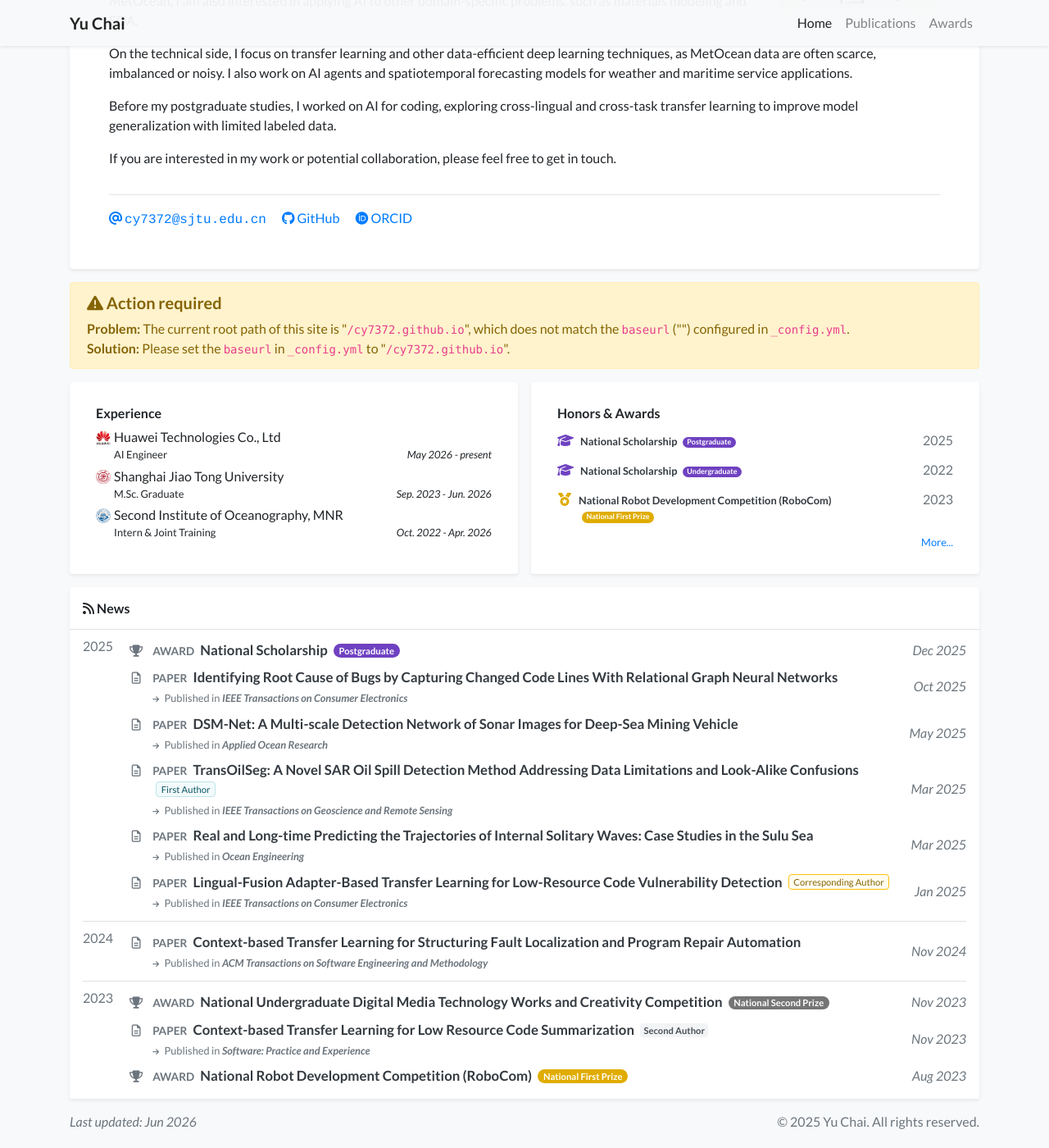
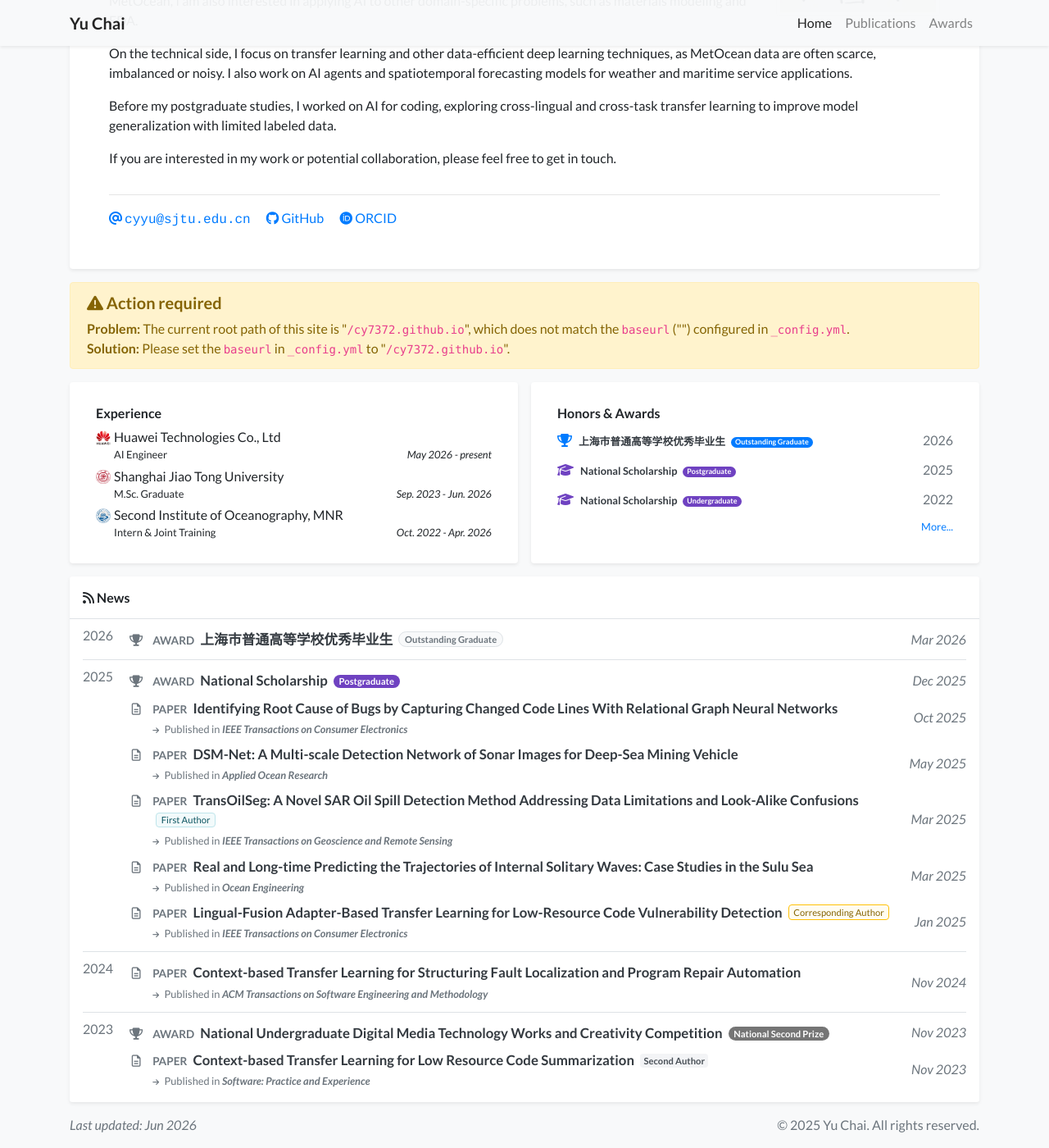
Before and after one commit to cy7372/cy7372.github.io, a Jekyll site: the page built from index.html, in a window 1280 px wide and 1400 px high, scrolled down 308 px. Shown: the whole window at 82% size. Built offline with Jekyll 4.4.1, drawn with Linux system fonts in a browser that asks for light colours; nearby versions of some CDN libraries; a style sheet for code colours, icons or effects is not loaded.

Commit message:
[Auto Backup] 更新头像、修改昵称邮箱GitHub信息并新增上海市优秀毕业生奖项

```diff
--- /dev/null
+++ b/_awards/2026-shanghai-outstanding-graduate.md
@@ -0,0 +1,10 @@
+---
+title: "上海市普通高等学校优秀毕业生"
+level: "Outstanding Graduate"
+rank: 1
+date: 2026-03-01
+awarding_body: "Shanghai Municipal Education Commission"
+location: "Shanghai, China"
+---
+
+授予柴昱同学：2026届上海市普通高等学校优秀毕业生称号。特发此证，以资鼓励。
--- a/_data/profile.yml
+++ b/_data/profile.yml
@@ -1,7 +1,7 @@
 primary_name: "Yu Chai"
 secondary_name: ""
 navbar_name: "Yu Chai"
-nickname: "cy7372"
+nickname: "cyyu"
 
 positions:
 # - logo: /assets/images/badges/SIO_logo.png  # Logo is optional
@@ -14,10 +14,10 @@
 #   name: School Of Oceanogrpahy
 
 
-email: "cy7372&#64;sjtu&#46;edu&#46;cn"
+email: "cyyu&#64;sjtu&#46;edu&#46;cn"
 # cv_link: link-to-your-cv-file
 # gscholar: xFmQpf4AAAAJ  # This is an example, replace it with your own Google Scholar ID
-github: cy7372
+github: cyyu
 # twitter: your_twitter_id  # Do not include the '@' symbol
 # wechat_qrcode: /assets/images/etc/wechat.jpg
 # wechat_prompt: >-
```
